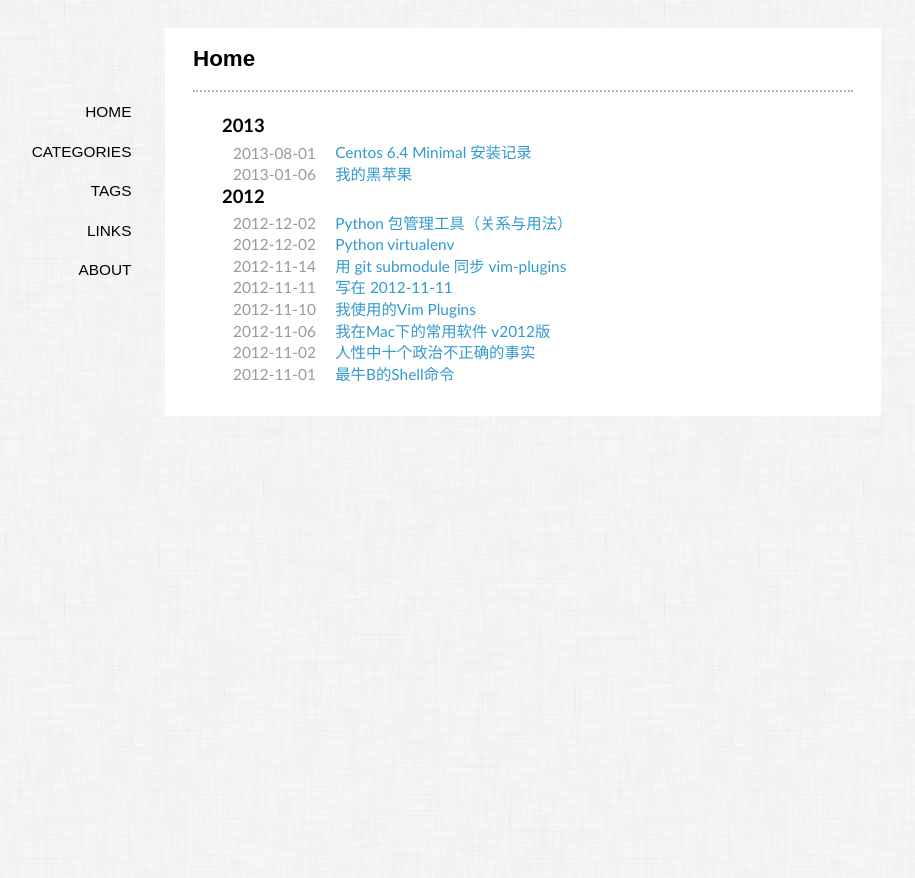
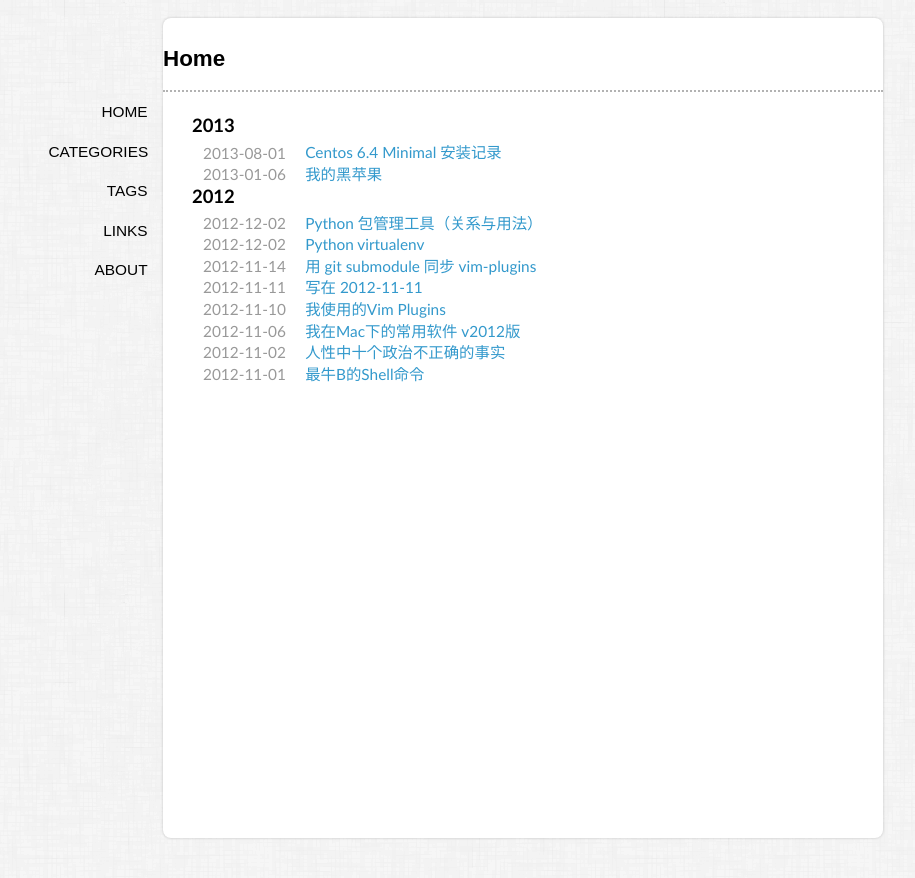
Before and after one commit to jiaokai/blog, a Jekyll site: the page built from index.md, in a window 1280 px wide. Shown: the top 878 px of the page, without its empty margins (117-1032 px from the left). Built offline with Jekyll 4.4.1, drawn with Linux system fonts in a browser that asks for light colours; some web fonts are replaced; Markdown is read by kramdown in place of the engine named in the settings.

Commit message:
20130803-05

```diff
--- a/media/css/style.css
+++ b/media/css/style.css
@@ -27,7 +27,13 @@ pre code{padding:1em 1.5em;font-size:12px;line-height:1.6;display:block;overflow
 blockquote{display:block;text-align:justify;border-left:4px solid #eeeeee;}
 blockquote{margin:1em 0em;padding-left:1.5em;}
 blockquote p{margin:0;padding:.5em 0;}
-#container{background:#ffffff;width:660px;margin:2em auto;display:block;padding:0 2em;}
+/* #container{background:#ffffff;width:660px;margin:2em auto;display:block;padding:0 2em;} */
+#container {text-align: left; overflow: hidden; position: relative}
+#main { zoom: 1; position: relative; _overflow-y: visible; max-width: 960px; width: 720px; min-height: 800px; margin: 10px auto; padding: 10px 0; background: #FFF;
+border-radius: 8px;
+box-shadow: 0px 0px 3px rgba(0, 0, 0, 0.2);
+border: 1px solid #EDEDED 9;
+}
 #content{font-size:1.1em;line-height:1.4em;}
 #content h1{padding:.5em 0;}
 #content img{max-width:600px;display:block;margin:4px auto;-webkit-box-shadow:#999 1px 1px 4px;-moz-box-shadow:#999 1px 1px 4px;box-shadow:#999 1px 1px 4px;}
@@ -46,7 +52,7 @@ blockquote p{margin:0;padding:.5em 0;}
 .listing-seperator{font-weight:bold;font-size:1.2em;margin-left:-.6em;margin-bottom:.3em;}
 .meta{text-align:right;padding-right:6px;font-size:12px;}
 header{padding:.5em 0;border-bottom: 1px solid #dee2e7;border-bottom: 2px dotted rgba(0,0,0,0.3);}
-nav{font-family:"Electrolize",sans-serif;font-size:1.1em;text-transform:uppercase;float:left;margin-left:-12em;width:9em;text-align:right;}
+nav{font-family:"Electrolize",sans-serif;font-size:1.1em;text-transform:uppercase;float:left;margin-left:-130px;width:130px;text-align:right;position:fixed;}
 nav a{display:block;padding:.7em 1em;color:#000000;}
 nav a:hover{background-color:#ff0000;text-decoration:none;color:#f9f9f9;-webkit-transition:color .2s linear;}
 .post{padding:.5em 0em 1em 0em;}
@@ -61,9 +67,9 @@ embed,object,iframe{display:block;margin:4px auto;}
 .gist{font-size: 12px;line-height:1.6;}
 .comment { padding: 20px 0; margin-top: 20px; border-top: 2px dotted rgba(0,0,0,0.3);}
 
-#menuIndex { position: fixed; top: 60px; right: 20px; width: 200px; overflow: auto; }
+#menuIndex { position: fixed; top: 60px;margin-left:720px; width: 200px; overflow: auto;text-transform: uppercase; }
 #menuIndex ul {list-style: none;}
-#menuIndex ul li.on { background-color: #ddd; border-radius: 5px; }
+#menuIndex ul li.on { background-color: #ddd; border-radius: 5px;-webkit-transition:color .2s linear; }
 #menuIndex a { display: block; padding: 2px 0; }
 #menuIndex ul li { font-size: 12px; margin-bottom: 5px; word-wrap: break-word; padding-left: 20px; }
 #menuIndex li.h1 { font-size: 14px; font-weight: normal; padding-left: 10px; margin-bottom: 10px; }
--- a/media/js/post.js
+++ b/media/js/post.js
@@ -84,7 +84,7 @@ $(document).ready(function(){
             }
             tmpl += '</ul>';
 
-            $('body').append('<div id="menuIndex"></div>');
+            $('#container').append('<div id="menuIndex"></div>');
             $('#menuIndex').append($(tmpl)).delegate('a','click',function(e){
                 e.preventDefault();
                 var scrollNum = $(this).attr('data-top') || $('#'+$(this).attr('data-id')).offset().top;
```
